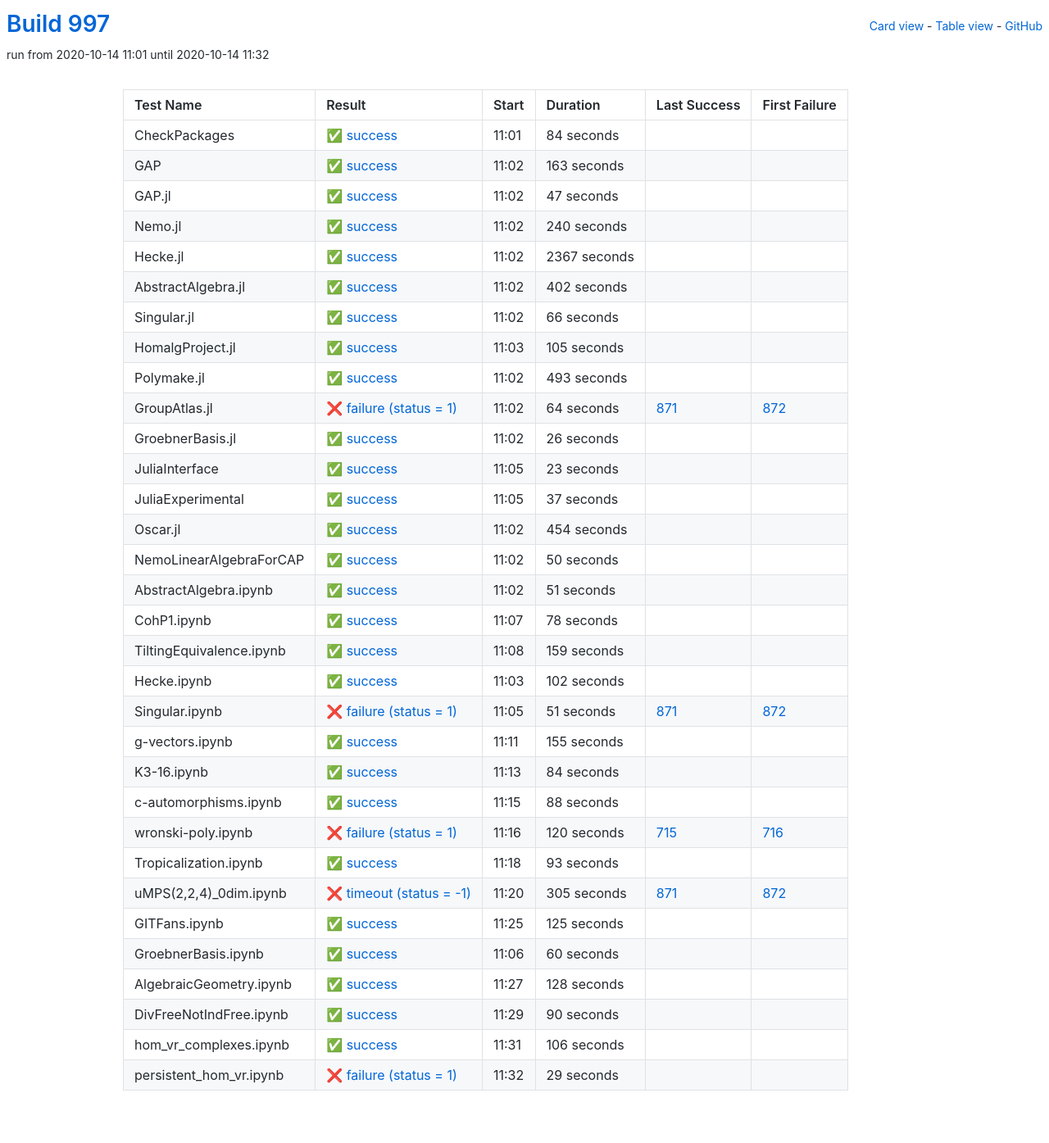
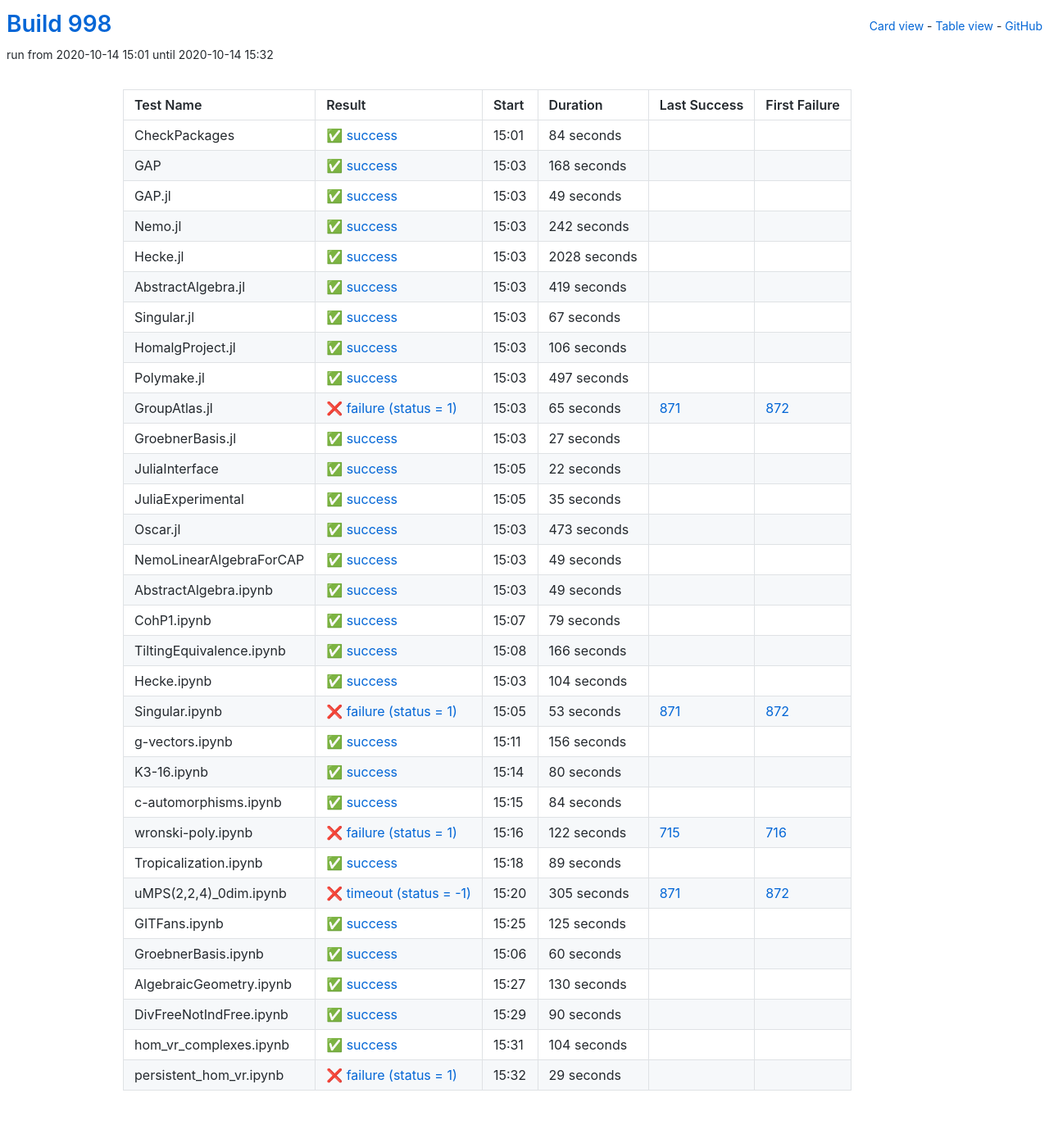
Before and after one commit to oscar-system/oscar-ci-status-stable, a Jekyll site: the page built from table.html, in a window 1280 px wide. Shown: the whole page at 82% size. Built offline with Jekyll 4.4.1, drawn with Linux system fonts in a browser that asks for light colours.

Commit message:
Build #998

```diff
--- a/_data/ci.yml
+++ b/_data/ci.yml
@@ -1,6 +1,6 @@
 ---
-build: 997
-build_url: https://oscarci.mathematik.uni-kl.de/job/oscar-stable/997/
+build: 998
+build_url: https://oscarci.mathematik.uni-kl.de/job/oscar-stable/998/
 job: oscar-stable
 organization: oscar-system
 repo: oscar-ci-status-stable
@@ -8,8 +8,8 @@ repourl: https://github.com/oscar-system/oscar-ci-status-stable
 tests:
 - name: CheckPackages
   id: checkpackages
-  log: https://oscarci.mathematik.uni-kl.de/job/oscar-stable/997/artifact/logs/build-997/CheckPackages.log
-  start: 2020-10-14 11:01
+  log: https://oscarci.mathematik.uni-kl.de/job/oscar-stable/998/artifact/logs/build-998/CheckPackages.log
+  start: 2020-10-14 15:01
   success: true
   exitcode: 0
   status: success
@@ -20,248 +20,260 @@ tests:
   first_failure_url:
 - name: GAP
   id: gap
-  log: https://oscarci.mathematik.uni-kl.de/job/oscar-stable/997/artifact/logs/build-997/GAP.log
-  start: 2020-10-14 11:02
+  log: https://oscarci.mathematik.uni-kl.de/job/oscar-stable/998/artifact/logs/build-998/GAP.log
+  start: 2020-10-14 15:03
   success: true
   exitcode: 0
   status: success
-  duration: 163
+  duration: 168
   last_success: false
   last_success_url:
   first_failure: false
   first_failure_url:
 - name: GAP.jl
   id: gap-jl
-  log: https://oscarci.mathematik.uni-kl.de/job/oscar-stable/997/artifact/logs/build-997/GAP.jl.log
-  start: 2020-10-14 11:02
+  log: https://oscarci.mathematik.uni-kl.de/job/oscar-stable/998/artifact/logs/build-998/GAP.jl.log
+  start: 2020-10-14 15:03
   success: true
   exitcode: 0
   status: success
-  duration: 47
+  duration: 49
   last_success: false
   last_success_url:
   first_failure: false
   first_failure_url:
 - name: Nemo.jl
   id: nemo-jl
-  log: https://oscarci.mathematik.uni-kl.de/job/oscar-stable/997/artifact/logs/build-997/Nemo.jl.log
-  start: 2020-10-14 11:02
+  log: https://oscarci.mathematik.uni-kl.de/job/oscar-stable/998/artifact/logs/build-998/Nemo.jl.log
+  start: 2020-10-14 15:03
   success: true
   exitcode: 0
   status: success
-  duration: 240
+  duration: 242
   last_success: false
   last_success_url:
   first_failure: false
   first_failure_url:
 - name: Hecke.jl
   id: hecke-jl
-  log: https://oscarci.mathematik.uni-kl.de/job/oscar-stable/997/artifact/logs/build-997/Hecke.jl.log
-  start: 2020-10-14 11:02
+  log: https://oscarci.mathematik.uni-kl.de/job/oscar-stable/998/artifact/logs/build-998/Hecke.jl.log
+  start: 2020-10-14 15:03
   success: true
   exitcode: 0
   status: success
-  duration: 2367
+  duration: 2028
   last_success: false
   last_success_url:
   first_failure: false
   first_failure_url:
 - name: AbstractAlgebra.jl
   id: abstractalgebra-jl
-  log: https://oscarci.mathematik.uni-kl.de/job/oscar-stable/997/artifact/logs/build-997/AbstractAlgebra.jl.log
-  start: 2020-10-14 11:02
+  log: https://oscarci.mathematik.uni-kl.de/job/oscar-stable/998/artifact/logs/build-998/AbstractAlgebra.jl.log
+  start: 2020-10-14 15:03
   success: true
   exitcode: 0
   status: success
-  duration: 402
+  duration: 419
   last_success: false
   last_success_url:
   first_failure: false
   first_failure_url:
 - name: Singular.jl
   id: singular-jl
-  log: https://oscarci.mathematik.uni-kl.de/job/oscar-stable/997/artifact/logs/build-997/Singular.jl.log
-  start: 2020-10-14 11:02
+  log: https://oscarci.mathematik.uni-kl.de/job/oscar-stable/998/artifact/logs/build-998/Singular.jl.log
+  start: 2020-10-14 15:03
   success: true
   exitcode: 0
   status: success
-  duration: 66
+  duration: 67
   last_success: false
   last_success_url:
   first_failure: false
   first_failure_url:
 - name: HomalgProject.jl
   id: homalgproject-jl
-  log: https://oscarci.mathematik.uni-kl.de/job/oscar-stable/997/artifact/logs/build-997/HomalgProject.jl.log
-  start: 2020-10-14 11:03
+  log: https://oscarci.mathematik.uni-kl.de/job/oscar-stable/998/artifact/logs/build-998/HomalgProject.jl.log
+  start: 2020-10-14 15:03
   success: true
   exitcode: 0
   status: success
-  duration: 105
+  duration: 106
   last_success: false
   last_success_url:
   first_failure: false
   first_failure_url:
 - name: Polymake.jl
   id: polymake-jl
-  log: https://oscarci.mathematik.uni-kl.de/job/oscar-stable/997/artifact/logs/build-997/Polymake.jl.log
-  start: 2020-10-14 11:02
+  log: https://oscarci.mathematik.uni-kl.de/job/oscar-stable/998/artifact/logs/build-998/Polymake.jl.log
+  start: 2020-10-14 15:03
   success: true
   exitcode: 0
   status: success
-  duration: 493
+  duration: 497
   last_success: false
   last_success_url:
   first_failure: false
   first_failure_url:
 - name: GroupAtlas.jl
   id: groupatlas-jl
-  log: https://oscarci.mathematik.uni-kl.de/job/oscar-stable/997/artifact/logs/build-997/GroupAtlas.jl.log
-  start: 2020-10-14 11:02
+  log: https://oscarci.mathematik.uni-kl.de/job/oscar-stable/998/artifact/logs/build-998/GroupAtlas.jl.log
+  start: 2020-10-14 15:03
   success: false
   exitcode: 1
   status: failure
-  duration: 64
+  duration: 65
   last_success: 871
   last_success_url: https://oscarci.mathematik.uni-kl.de/job/oscar-stable/871/
   first_failure: 872
   first_failure_url: https://oscarci.mathematik.uni-kl.de/job/oscar-stable/872/
 - name: GroebnerBasis.jl
   id: groebnerbasis-jl
-  log: https://oscarci.mathematik.uni-kl.de/job/oscar-stable/997/artifact/logs/build-997/GroebnerBasis.jl.log
-  start: 2020-10-14 11:02
+  log: https://oscarci.mathematik.uni-kl.de/job/oscar-stable/998/artifact/logs/build-998/GroebnerBasis.jl.log
+  start: 2020-10-14 15:03
   success: true
   exitcode: 0
   status: success
-  duration: 26
+  duration: 27
   last_success: false
   last_success_url:
   first_failure: false
   first_failure_url:
 - name: JuliaInterface
   id: juliainterface
-  log: https://oscarci.mathematik.uni-kl.de/job/oscar-stable/997/artifact/logs/build-997/JuliaInterface.log
-  start: 2020-10-14 11:05
+  log: https://oscarci.mathematik.uni-kl.de/job/oscar-stable/998/artifact/logs/build-998/JuliaInterface.log
+  start: 2020-10-14 15:05
   success: true
   exitcode: 0
   status: success
-  duration: 23
+  duration: 22
   last_success: false
   last_success_url:
   first_failure: false
   first_failure_url:
 - name: JuliaExperimental
   id: juliaexperimental
-  log: https://oscarci.mathematik.uni-kl.de/job/oscar-stable/997/artifact/logs/build-997/JuliaExperimental.log
-  start: 2020-10-14 11:05
+  log: https://oscarci.mathematik.uni-kl.de/job/oscar-stable/998/artifact/logs/build-998/JuliaExperimental.log
+  start: 2020-10-14 15:05
   success: true
   exitcode: 0
   status: success
-  duration: 37
+  duration: 35
   last_success: false
   last_success_url:
   first_failure: false
   first_failure_url:
 - name: Oscar.jl
   id: oscar-jl
-  log: https://oscarci.mathematik.uni-kl.de/job/oscar-stable/997/artifact/logs/build-997/Oscar.jl.log
-  start: 2020-10-14 11:02
+  log: https://oscarci.mathematik.uni-kl.de/job/oscar-stable/998/artifact/logs/build-998/Oscar.jl.log
+  start: 2020-10-14 15:03
   success: true
   exitcode: 0
   status: success
-  duration: 454
+  duration: 473
   last_success: false
   last_success_url:
   first_failure: false
   first_failure_url:
 - name: NemoLinearAlgebraForCAP
   id: nemolinearalgebraforcap
-  log: https://oscarci.mathematik.uni-kl.de/job/oscar-stable/997/artifact/logs/build-997/NemoLinearAlgebraForCAP.log
-  start: 2020-10-14 11:02
+  log: https://oscarci.mathematik.uni-kl.de/job/oscar-stable/998/artifact/logs/build-998/NemoLinearAlgebraForCAP.log
+  start: 2020-10-14 15:03
   success: true
   exitcode: 0
   status: success
-  duration: 50
+  duration: 49
   last_success: false
   last_success_url:
   first_failure: false
   first_failure_url:
 - name: AbstractAlgebra.ipynb
   id: abstractalgebra-ipynb
-  log: https://oscarci.mathematik.uni-kl.de/job/oscar-stable/997/artifact/logs/build-997/AbstractAlgebra.ipynb.log
-  start: 2020-10-14 11:02
+  log: https://oscarci.mathematik.uni-kl.de/job/oscar-stable/998/artifact/logs/build-998/AbstractAlgebra.ipynb.log
+  start: 2020-10-14 15:03
   success: true
   exitcode: 0
   status: success
-  duration: 51
+  duration: 49
   last_success: false
   last_success_url:
   first_failure: false
   first_failure_url:
 - name: CohP1.ipynb
   id: cohp1-ipynb
-  log: https://oscarci.mathematik.uni-kl.de/job/oscar-stable/997/artifact/logs/build-997/CohP1.ipynb.log
-  start: 2020-10-14 11:07
+  log: https://oscarci.mathematik.uni-kl.de/job/oscar-stable/998/artifact/logs/build-998/CohP1.ipynb.log
+  start: 2020-10-14 15:07
   success: true
   exitcode: 0
   status: success
-  duration: 78
+  duration: 79
   last_success: false
   last_success_url:
   first_failure: false
   first_failure_url:
 - name: TiltingEquivalence.ipynb
   id: tiltingequivalence-ipynb
-  log: https://oscarci.mathematik.uni-kl.de/job/oscar-stable/997/artifact/logs/build-997/TiltingEquivalence.ipynb.log
-  start: 2020-10-14 11:08
+  log: https://oscarci.mathematik.uni-kl.de/job/oscar-stable/998/artifact/logs/build-998/TiltingEquivalence.ipynb.log
+  start: 2020-10-14 15:08
   success: true
   exitcode: 0
   status: success
-  duration: 159
+  duration: 166
   last_success: false
   last_success_url:
   first_failure: false
   first_failure_url:
 - name: Hecke.ipynb
   id: hecke-ipynb
-  log: https://oscarci.mathematik.uni-kl.de/job/oscar-stable/997/artifact/logs/build-997/Hecke.ipynb.log
-  start: 2020-10-14 11:03
+  log: https://oscarci.mathematik.uni-kl.de/job/oscar-stable/998/artifact/logs/build-998/Hecke.ipynb.log
+  start: 2020-10-14 15:03
   success: true
   exitcode: 0
   status: success
-  duration: 102
+  duration: 104
   last_success: false
   last_success_url:
   first_failure: false
   first_failure_url:
 - name: Singular.ipynb
   id: singular-ipynb
-  log: https://oscarci.mathematik.uni-kl.de/job/oscar-stable/997/artifact/logs/build-997/Singular.ipynb.log
-  start: 2020-10-14 11:05
+  log: https://oscarci.mathematik.uni-kl.de/job/oscar-stable/998/artifact/logs/build-998/Singular.ipynb.log
+  start: 2020-10-14 15:05
   success: false
   exitcode: 1
   status: failure
-  duration: 51
+  duration: 53
   last_success: 871
   last_success_url: https://oscarci.mathematik.uni-kl.de/job/oscar-stable/871/
   first_failure: 872
   first_failure_url: https://oscarci.mathematik.uni-kl.de/job/oscar-stable/872/
 - name: g-vectors.ipynb
   id: g-vectors-ipynb
-  log: https://oscarci.mathematik.uni-kl.de/job/oscar-stable/997/artifact/logs/build-997/g-vectors.ipynb.log
-  start: 2020-10-14 11:11
+  log: https://oscarci.mathematik.uni-kl.de/job/oscar-stable/998/artifact/logs/build-998/g-vectors.ipynb.log
+  start: 2020-10-14 15:11
   success: true
   exitcode: 0
   status: success
-  duration: 155
+  duration: 156
   last_success: false
   last_success_url:
   first_failure: false
   first_failure_url:
 - name: K3-16.ipynb
   id: k3-16-ipynb
-  log: https://oscarci.mathematik.uni-kl.de/job/oscar-stable/997/artifact/logs/build-997/K3-16.ipynb.log
-  start: 2020-10-14 11:13
+  log: https://oscarci.mathematik.uni-kl.de/job/oscar-stable/998/artifact/logs/build-998/K3-16.ipynb.log
+  start: 2020-10-14 15:14
+  success: true
+  exitcode: 0
+  status: success
+  duration: 80
+  last_success: false
+  last_success_url:
+  first_failure: false
+  first_failure_url:
+- name: c-automorphisms.ipynb
+  id: c-automorphisms-ipynb
+  log: https://oscarci.mathematik.uni-kl.de/job/oscar-stable/998/artifact/logs/build-998/c-automorphisms.ipynb.log
+  start: 2020-10-14 15:15
   success: true
   exitcode: 0
   status: success
@@ -270,46 +282,34 @@ tests:
   last_success_url:
   first_failure: false
   first_failure_url:
-- name: c-automorphisms.ipynb
-  id: c-automorphisms-ipynb
-  log: https://oscarci.mathematik.uni-kl.de/job/oscar-stable/997/artifact/logs/build-997/c-automorphisms.ipynb.log
-  start: 2020-10-14 11:15
-  success: true
-  exitcode: 0
-  status: success
-  duration: 88
-  last_success: false
-  last_success_url:
-  first_failure: false
-  first_failure_url:
 - name: wronski-poly.ipynb
   id: wronski-poly-ipynb
-  log: https://oscarci.mathematik.uni-kl.de/job/oscar-stable/997/artifact/logs/build-997/wronski-poly.ipynb.log
-  start: 2020-10-14 11:16
+  log: https://oscarci.mathematik.uni-kl.de/job/oscar-stable/998/artifact/logs/build-998/wronski-poly.ipynb.log
+  start: 2020-10-14 15:16
   success: false
   exitcode: 1
   status: failure
-  duration: 120
+  duration: 122
   last_success: 715
   last_success_url: https://oscarci.mathematik.uni-kl.de/job/oscar-stable/715/
   first_failure: 716
   first_failure_url: https://oscarci.mathematik.uni-kl.de/job/oscar-stable/716/
 - name: Tropicalization.ipynb
   id: tropicalization-ipynb
-  log: https://oscarci.mathematik.uni-kl.de/job/oscar-stable/997/artifact/logs/build-997/Tropicalization.ipynb.log
-  start: 2020-10-14 11:18
+  log: https://oscarci.mathematik.uni-kl.de/job/oscar-stable/998/artifact/logs/build-998/Tropicalization.ipynb.log
+  start: 2020-10-14 15:18
   success: true
   exitcode: 0
   status: success
-  duration: 93
+  duration: 89
   last_success: false
   last_success_url:
   first_failure: false
   first_failure_url:
 - name: uMPS(2,2,4)_0dim.ipynb
   id: umps-2-2-4-0dim-ipynb
-  log: https://oscarci.mathematik.uni-kl.de/job/oscar-stable/997/artifact/logs/build-997/uMPS-2-2-4-_0dim.ipynb.log
-  start: 2020-10-14 11:20
+  log: https://oscarci.mathematik.uni-kl.de/job/oscar-stable/998/artifact/logs/build-998/uMPS-2-2-4-_0dim.ipynb.log
+  start: 2020-10-14 15:20
   success: false
   exitcode: -1
   status: timeout
@@ -320,8 +320,8 @@ tests:
   first_failure_url: https://oscarci.mathematik.uni-kl.de/job/oscar-stable/872/
 - name: GITFans.ipynb
   id: gitfans-ipynb
-  log: https://oscarci.mathematik.uni-kl.de/job/oscar-stable/997/artifact/logs/build-997/GITFans.ipynb.log
-  start: 2020-10-14 11:25
+  log: https://oscarci.mathematik.uni-kl.de/job/oscar-stable/998/artifact/logs/build-998/GITFans.ipynb.log
+  start: 2020-10-14 15:25
   success: true
   exitcode: 0
   status: success
@@ -332,8 +332,8 @@ tests:
   first_failure_url:
 - name: GroebnerBasis.ipynb
   id: groebnerbasis-ipynb
-  log: https://oscarci.mathematik.uni-kl.de/job/oscar-stable/997/artifact/logs/build-997/GroebnerBasis.ipynb.log
-  start: 2020-10-14 11:06
+  log: https://oscarci.mathematik.uni-kl.de/job/oscar-stable/998/artifact/logs/build-998/GroebnerBasis.ipynb.log
+  start: 2020-10-14 15:06
   success: true
   exitcode: 0
   status: success
@@ -344,20 +344,20 @@ tests:
   first_failure_url:
 - name: AlgebraicGeometry.ipynb
   id: algebraicgeometry-ipynb
-  log: https://oscarci.mathematik.uni-kl.de/job/oscar-stable/997/artifact/logs/build-997/AlgebraicGeometry.ipynb.log
-  start: 2020-10-14 11:27
+  log: https://oscarci.mathematik.uni-kl.de/job/oscar-stable/998/artifact/logs/build-998/AlgebraicGeometry.ipynb.log
+  start: 2020-10-14 15:27
   success: true
   exitcode: 0
   status: success
-  duration: 128
+  duration: 130
   last_success: false
   last_success_url:
   first_failure: false
   first_failure_url:
 - name: DivFreeNotIndFree.ipynb
   id: divfreenotindfree-ipynb
-  log: https://oscarci.mathematik.uni-kl.de/job/oscar-stable/997/artifact/logs/build-997/DivFreeNotIndFree.ipynb.log
-  start: 2020-10-14 11:29
+  log: https://oscarci.mathematik.uni-kl.de/job/oscar-stable/998/artifact/logs/build-998/DivFreeNotIndFree.ipynb.log
+  start: 2020-10-14 15:29
   success: true
   exitcode: 0
   status: success
@@ -368,20 +368,20 @@ tests:
   first_failure_url:
 - name: hom_vr_complexes.ipynb
   id: hom-vr-complexes-ipynb
-  log: https://oscarci.mathematik.uni-kl.de/job/oscar-stable/997/artifact/logs/build-997/hom_vr_complexes.ipynb.log
-  start: 2020-10-14 11:31
+  log: https://oscarci.mathematik.uni-kl.de/job/oscar-stable/998/artifact/logs/build-998/hom_vr_complexes.ipynb.log
+  start: 2020-10-14 15:31
   success: true
   exitcode: 0
   status: success
-  duration: 106
+  duration: 104
   last_success: false
   last_success_url:
   first_failure: false
   first_failure_url:
 - name: persistent_hom_vr.ipynb
   id: persistent-hom-vr-ipynb
-  log: https://oscarci.mathematik.uni-kl.de/job/oscar-stable/997/artifact/logs/build-997/persistent_hom_vr.ipynb.log
-  start: 2020-10-14 11:32
+  log: https://oscarci.mathematik.uni-kl.de/job/oscar-stable/998/artifact/logs/build-998/persistent_hom_vr.ipynb.log
+  start: 2020-10-14 15:32
   success: false
   exitcode: 1
   status: failure
```
Also changed, not shown: README.md.
